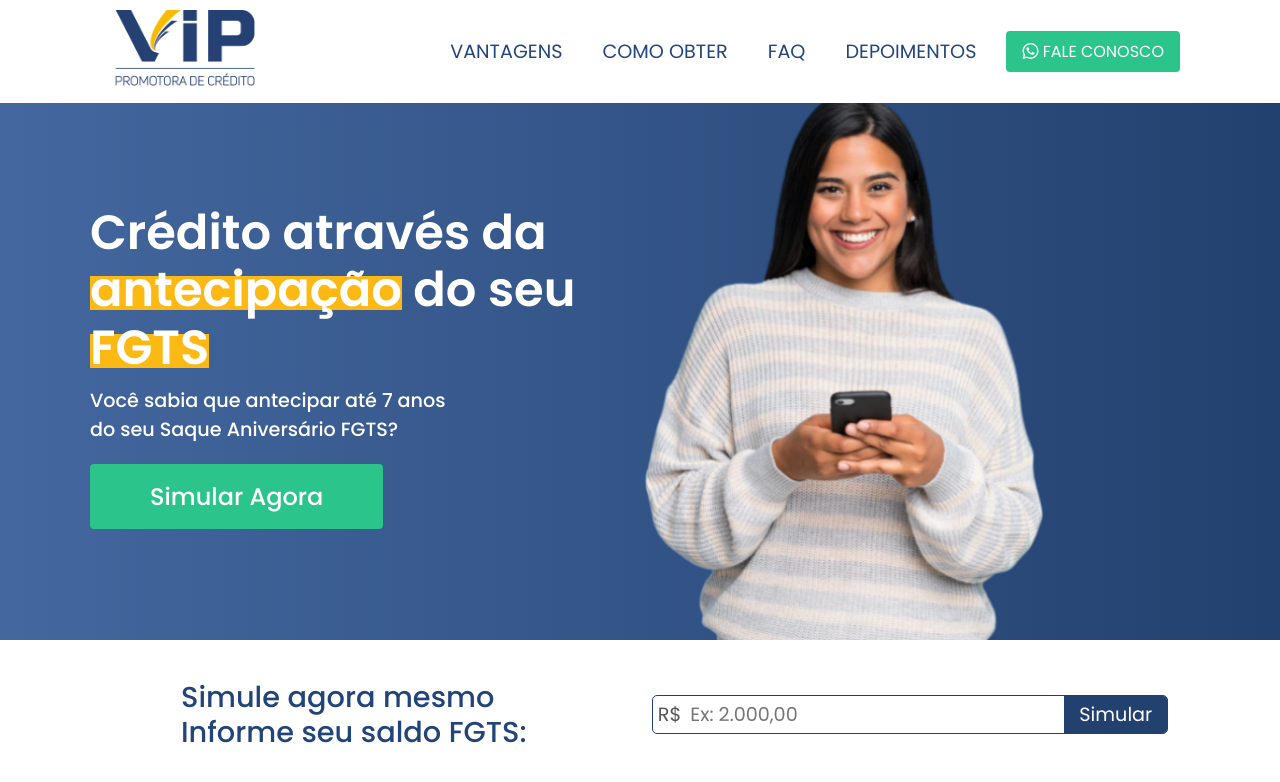
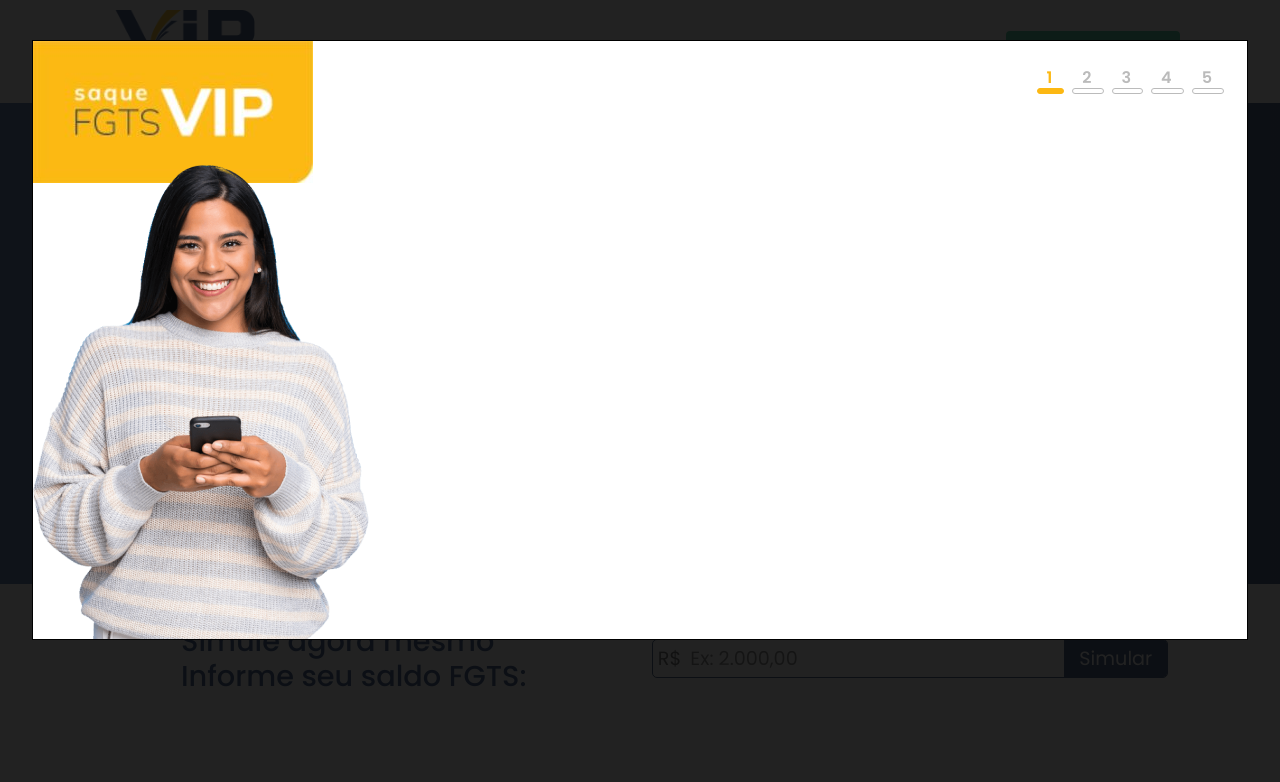
Before and after one commit to Wildarte/vip-simulador, a plain HTML site: page index.html in a window 1280 px wide. Drawn offline with Linux system fonts and the light colour scheme.

Commit message:
comecei a fazer o simulador

```diff
--- a/assets/css/style.css
+++ b/assets/css/style.css
@@ -32,6 +32,16 @@
 #bg-yellow-text{
     position: relative;
     z-index: 1;
+}
+.d-flex{
+    display: flex!important;
+}
+.step_actived{
+    color: var(--color-yellow)!important;
+}
+.step_actived::before{
+    border: 1px solid var(--color-yellow)!important;
+    background-color: var(--color-yellow);
 }
 /* general styles */
 
@@ -218,13 +228,70 @@ header.header{
     background-color: rgba(10, 10, 10, .9);
     opacity: 0;
     z-index: 1000;
-    transition: opacity .15s;
+    transition: opacity .20s;
 }
 
 .modal_board_open{
+    display: flex;
+    align-items: flex-start;
     width: 100%;
     opacity: 1;
 }
+
+.board_simulador{
+    display: none;
+    background-color: var(--color-white);
+    width: 95%;
+    margin: 40px auto;
+    min-height: 600px;
+}
+.board_simulador_content{
+    width: 100%;
+    display: flex;
+    border: 1px solid #000;
+    position: relative;
+}
+.img_top{
+    position: absolute;
+    top: 0;
+    left: 0;
+}
+.simulador_left{
+    display: flex;
+    align-items: flex-end;
+}
+.simulador_left img{
+    z-index: 1;
+}
+.top_steps{
+    position: absolute;
+    top: 0;
+    right: 0;
+}
+.top_steps .steps{
+    list-style: none;
+    display: flex;
+    flex: flex;
+    padding: 20px;
+}
+.top_steps .steps li{
+    padding: 4px 10px;
+    margin: 0 5px;
+    position: relative;
+    color: #bbb;
+    font-weight: 600;
+}
+.top_steps .steps li::before{
+    content: "";
+    position: absolute;
+    left: 0;
+    bottom: 0;
+    width: 100%;
+    height: 4px;
+    border-radius: 4px;
+    border: 1px solid #bbb;
+}
+
 /* simulador */
 
 
@@ -233,10 +300,25 @@ header.header{
         width: 120px;
     }
     .header_right{
-        display: none;
+        width: 100%;
+        flex-wrap: wrap;
         height: 0;
         overflow: hidden;
         transition: all .23s;
+        justify-content: flex-start;
+    }
+    .header_menu{
+        width: 100%;
+        display: block;
+    }
+    .menu_list{
+        width: 100%;
+    }
+    .menu_list li{
+        width: 100%;
+    }
+    .header_cta{
+        display: block;
     }
     .menu-toggle{
         width: 48px;
@@ -261,21 +343,21 @@ header.header{
         margin-left: 30%;
     }
     .header_menu_open{
-        display: block;
-        height: auto;
+        display: flex;
+        height: 300px;
         width: 100%;
         padding: 15px 0;
-        transition: all .23s;
+        transition: all .2s;
     }
+
     .header_menu_open .menu_list li{
-        width: 100%;
         border-bottom: 1px solid #eee;
         padding: 10px;
-        transition: all .23s;
     }
     .header_menu_open .menu_list li:last-child{
         border-bottom: none;
     }
+
     .sim_left, .sim_right{
         flex-basis: 100%;
     }
--- a/assets/js/script.js
+++ b/assets/js/script.js
@@ -3,6 +3,7 @@ const menu_full = document.querySelector('.header_right');
 
 const btn_simulador = document.getElementById('btn_simulador'); //button open simulador
 const modal_sim = document.querySelector('.modal_board');
+const board_simulador = document.querySelector('.board_simulador');
 
 
 btn_menu.addEventListener('click', () => {
@@ -14,9 +15,11 @@ btn_menu.addEventListener('click', () => {
 btn_simulador.addEventListener('click', () => {
 
     modal_sim.classList.add('modal_board_open');
+    board_simulador.classList.add('d-flex');
 
 });
 
 modal_sim.addEventListener('click', () => {
     modal_sim.classList.remove('modal_board_open');
+    board_simulador.classList.remove('d-flex');
 });
--- a/index.html
+++ b/index.html
@@ -60,7 +60,7 @@
                 </div>
 
                 <div class="hero_right">
-                    <img src="assets/img/mg.png" alt="">
+                    <img src="assets/img/vip.png" alt="">
                 </div>
             </div>
         </section>
@@ -90,7 +90,41 @@
     </main>
 
 
-    <div class="modal_board">
+    <div class="modal_board modal_board_open">
+
+        <div class="board_simulador d-flex">
+
+            <div class="board_simulador_content">
+
+                <div class="simulador_left">
+                    <img src="assets/img/vip.png" alt="">
+                </div>
+
+
+                <img class="img_top" src="assets/img/fig.jpg" alt="">
+
+                <div class="top_steps">
+                    <ul class="steps">
+                        <li class="item_step step_actived">
+                            1
+                        </li>
+                        <li class="item_step">
+                            2
+                        </li>
+                        <li class="item_step">
+                            3
+                        </li>
+                        <li class="item_step">
+                            4
+                        </li>
+                        <li class="item_step">
+                            5
+                        </li>
+                    </ul>
+                </div>
+            </div>
+
+        </div>
 
     </div>
 
```
Also changed, not shown: assets/img/fig.jpg (added), assets/img/vip.png (added).
